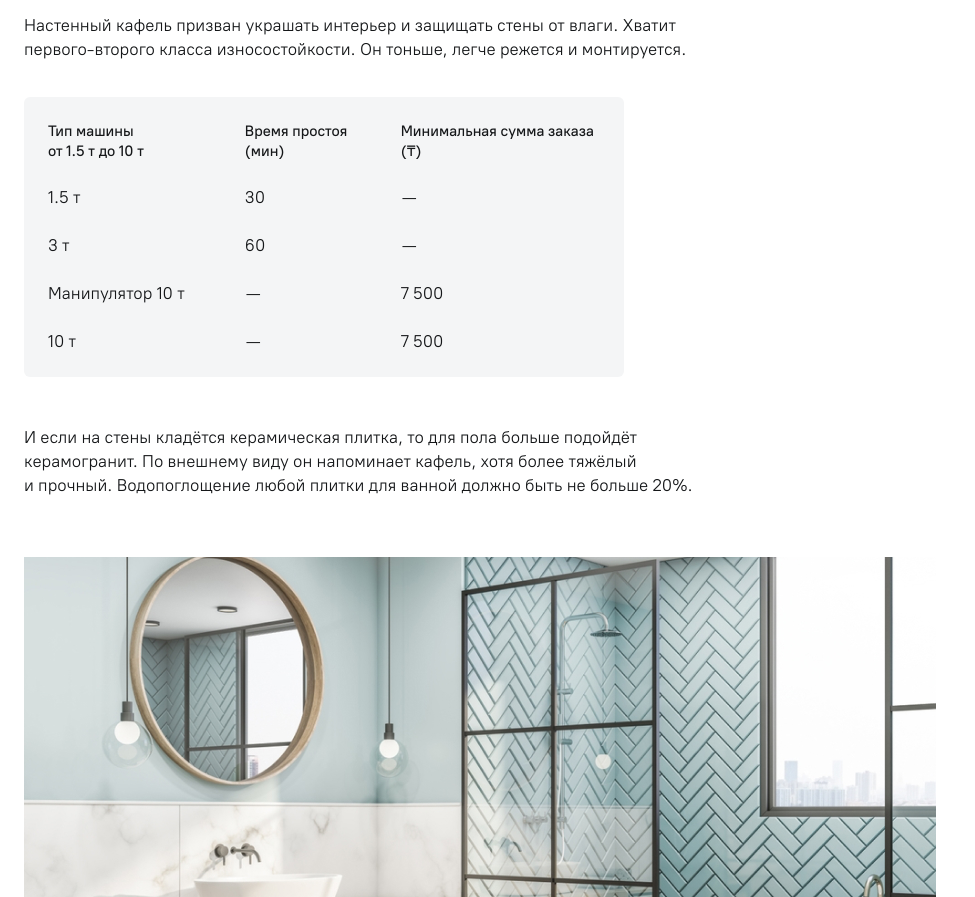
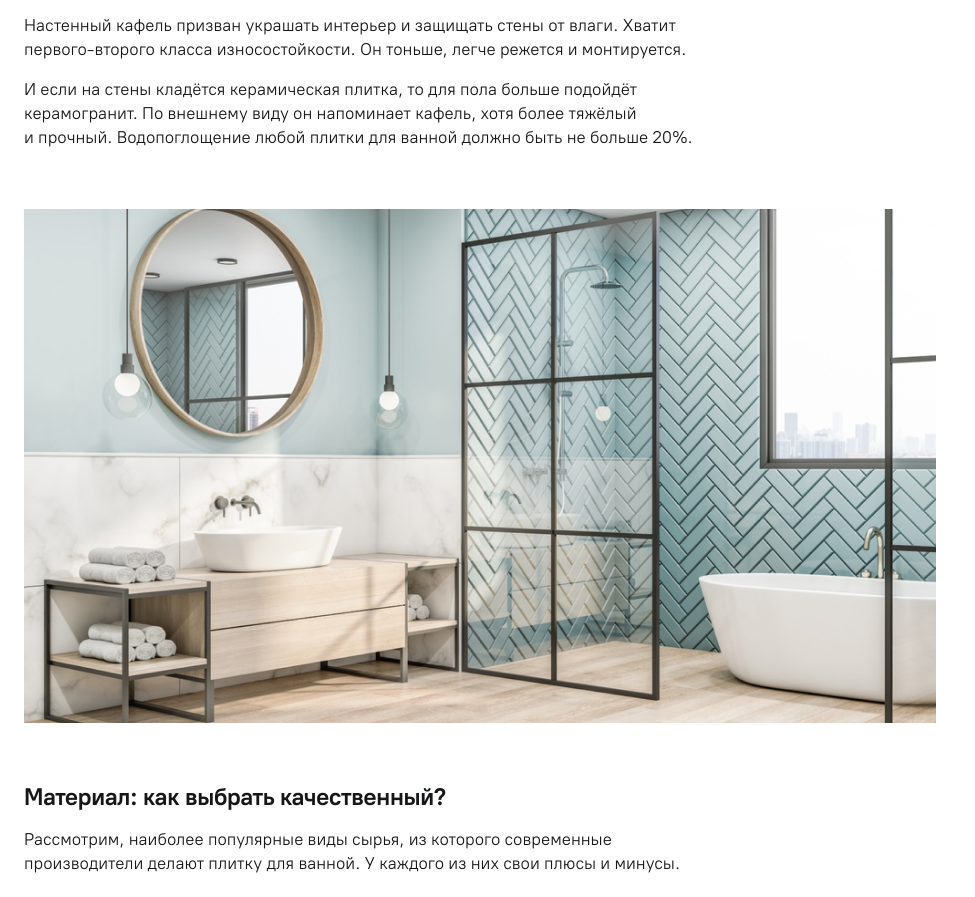
Before and after one commit to luckofcontrol/Text-page, a plain HTML site: page index.html in a window 1280 px wide. Shown: the part 1639-2536 px from the top of the page, without its empty margins (0-975 px from the left). Drawn offline with Linux system fonts and the light colour scheme.

Commit message:
Update index.html

```diff
--- a/index.html
+++ b/index.html
@@ -125,63 +125,6 @@
       <p>
         Настенный кафель призван украшать интерьер и защищать стены от влаги. Хватит первого-второго класса износостойкости. Он тоньше, легче режется и монтируется.
       </p>
-      <table>
-        <tr>
-          <th>
-            Тип машины от 1.5 т до 10 т
-          </th>
-          <th>
-            Время простоя (мин)
-          </th>
-          <th>
-            Минимальная сумма заказа (₸)
-          </th>
-        </tr>
-        <tr>
-          <td>
-            1.5 т
-          </td>
-          <td>
-            30
-          </td>
-          <td>
-            —
-          </td>
-        </tr>
-        <tr>
-          <td>
-            3 т
-          </td>
-          <td>
-            60
-          </td>
-          <td>
-            —
-          </td>
-        </tr>
-        <tr>
-          <td>
-            Манипулятор 10 т
-          </td>
-          <td>
-            —
-          </td>
-          <td>
-            7 500
-          </td>
-        </tr>
-        <tr>
-          <td>
-            10 т
-          </td>
-          <td>
-            —
-          </td>
-          <td>
-            7 500
-          </td>
-        </tr>
-      </table>
       <p>
         И если на стены кладётся керамическая плитка, то для пола больше подойдёт керамогранит. По внешнему виду он напоминает кафель, хотя более тяжёлый и прочный. Водопоглощение любой плитки для ванной должно быть не больше 20%.
       </p>
```
